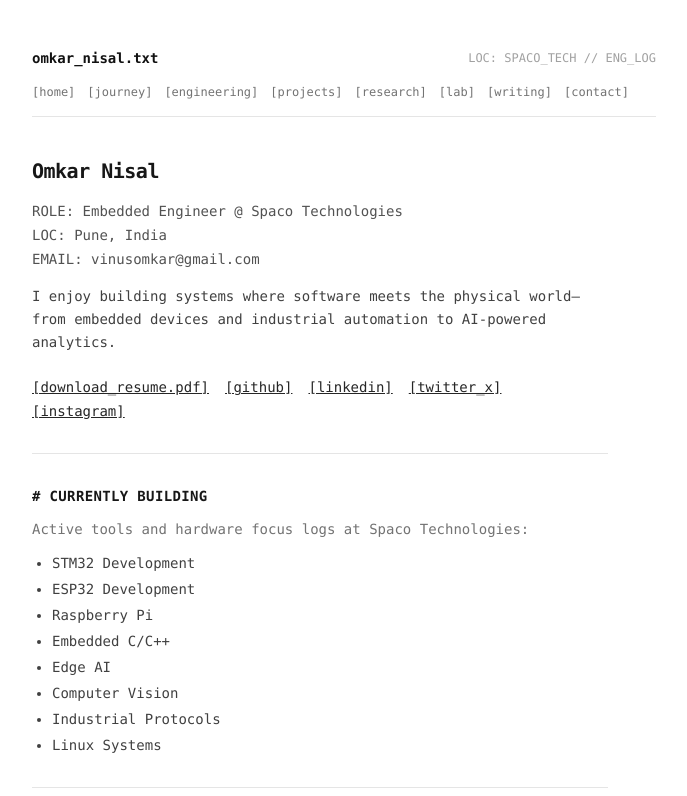
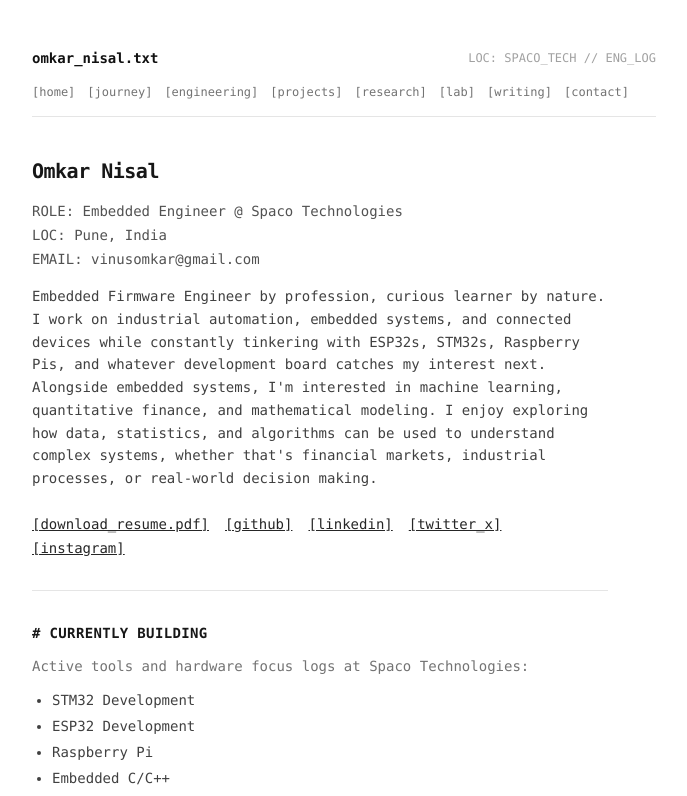
Before and after one commit to omkarnisal/omkarnisal, a Next.js app: page / in a window 1280 px wide. Shown: the top 796 px of the page, without its empty margins (296-983 px from the left). Built offline with nearby package versions, Linux system fonts and the light colour scheme.

Commit message:
Update portfolio sections: update bio, set SPPU on journey page, and add carburetor mechatronics under industrial automation topics

```diff
--- a/src/app/engineering/page.tsx
+++ b/src/app/engineering/page.tsx
@@ -30,6 +30,7 @@ const domains: Domain[] = [
       'Industry 4.0 Architectures',
       'Industrial Networks & Protocols',
       'Data Acquisition Systems (DAQ)',
+      'Mechanical-to-Electronic Integration (Carburetors, ADC, Standards)',
     ]
   },
   {
--- a/src/app/journey/page.tsx
+++ b/src/app/journey/page.tsx
@@ -50,7 +50,7 @@ const items: TimelineItem[] = [
   {
     id: 'btech',
     role: 'Bachelor of Technology, Electronics and Telecommunication',
-    organization: 'University Studies',
+    organization: 'SPPU',
     period: '2020 - 2024',
     description: 'Acquired foundational training in electronics, hardware circuits, and programming.',
     technologies: ['C', '8051/ARM Microcontrollers', 'Network Theory', 'Signal Processing'],
--- a/src/app/page.tsx
+++ b/src/app/page.tsx
@@ -34,7 +34,7 @@ export default function HomePage() {
         </div>
 
         <p className="text-sm text-neutral-700 leading-relaxed font-mono">
-          I enjoy building systems where software meets the physical world—from embedded devices and industrial automation to AI-powered analytics.
+          Embedded Firmware Engineer by profession, curious learner by nature. I work on industrial automation, embedded systems, and connected devices while constantly tinkering with ESP32s, STM32s, Raspberry Pis, and whatever development board catches my interest next. Alongside embedded systems, I'm interested in machine learning, quantitative finance, and mathematical modeling. I enjoy exploring how data, statistics, and algorithms can be used to understand complex systems, whether that's financial markets, industrial processes, or real-world decision making.
         </p>
 
         <div className="font-mono text-sm flex flex-wrap gap-x-4 gap-y-1 pt-2">
```
